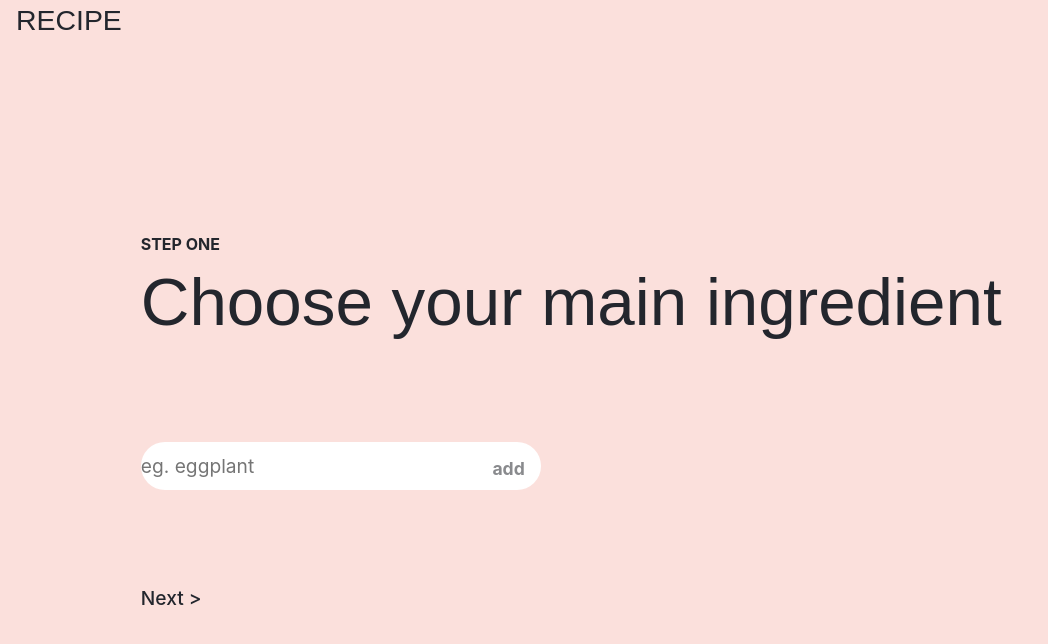
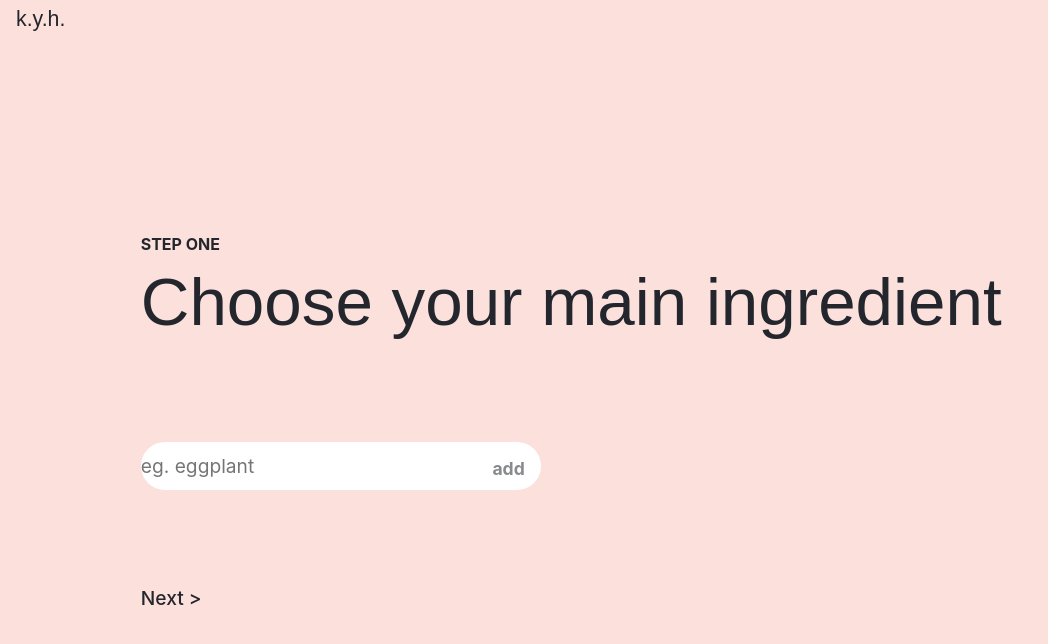
Before and after one commit to vbit27/recipe-app, a React (Create React App) app: page / in a window 1280 px wide. Shown: the top 644 px of the page, without its empty margins (0-1048 px from the left). Built offline with nearby package versions, Linux system fonts and the light colour scheme.

Commit message:
Update header logo

```diff
--- a/src/components/Header.module.css
+++ b/src/components/Header.module.css
@@ -11,3 +11,7 @@
   padding: 1rem;
   cursor: pointer;
 }
+
+.container h5 {
+  cursor: pointer;
+}
--- a/src/components/Header.tsx
+++ b/src/components/Header.tsx
@@ -19,9 +19,7 @@ const Header: React.FC<HeaderProps> = ({
   return (
     <>
       <div className={classes.container} onClick={resetSettings}>
-        <strong>
-          <h4>RECIPE</h4>
-        </strong>
+        <h5>k.y.h.</h5>
       </div>
     </>
   );
```
